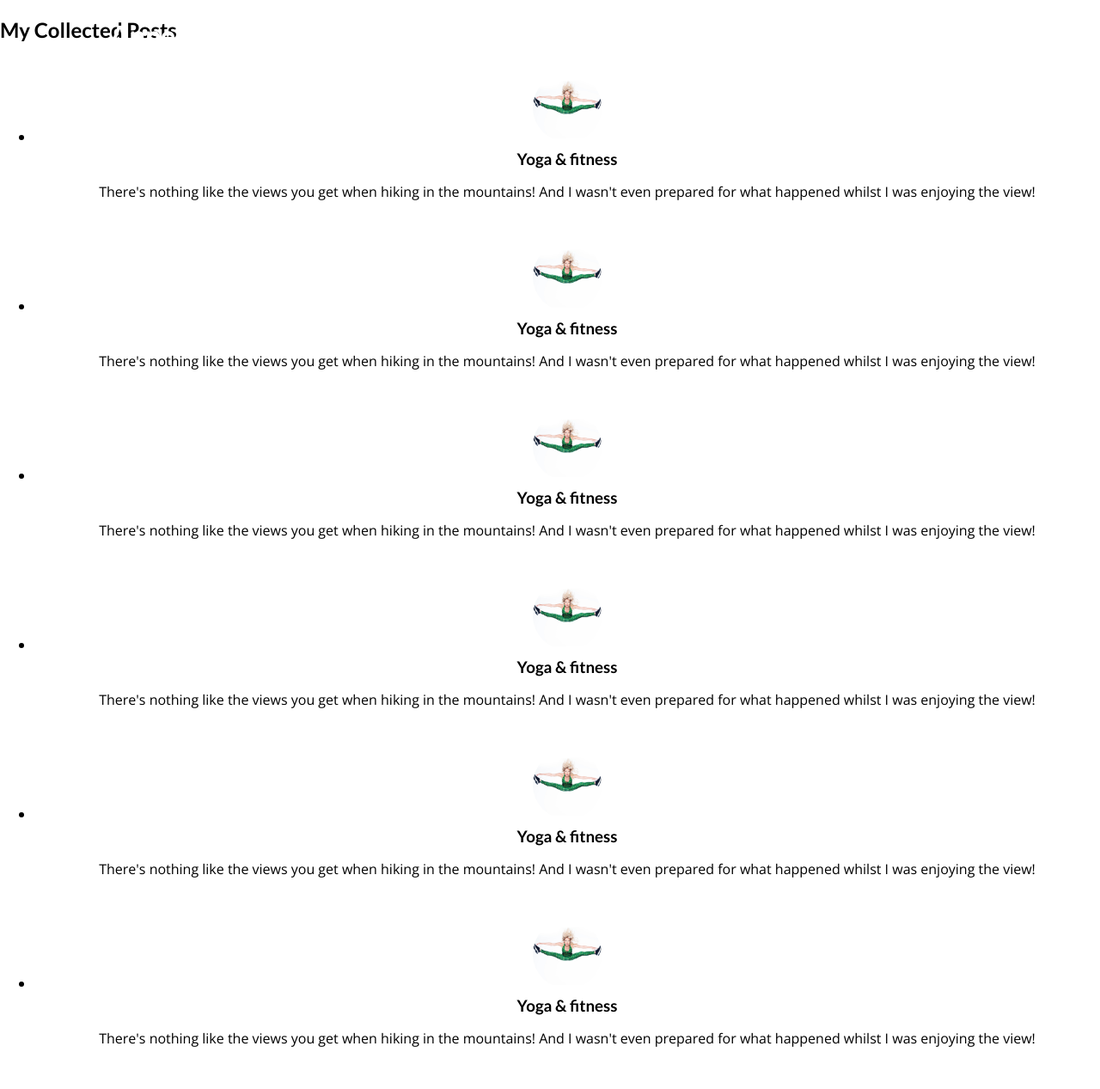
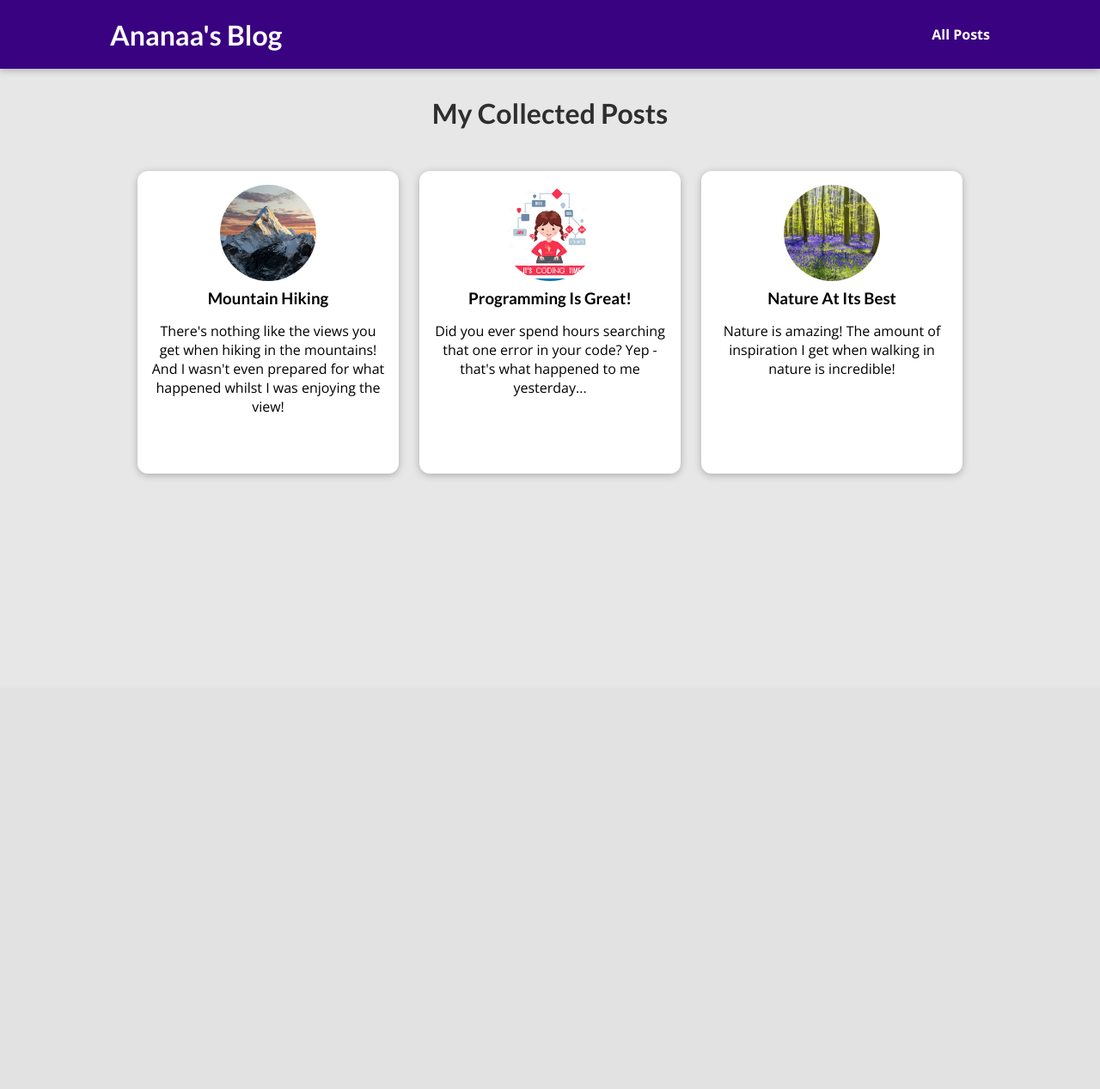
Before and after one commit to annejungers/Django_my_site, a Django app: page /posts in a window 1280 px wide. Shown: the whole page at 86% size. After the commit the page ends 555 px from the top, so only its background shows below. Run offline with Django 4.2, Linux system fonts and the light colour scheme.

Commit message:
evening work

```diff
--- a/Django_my_site/urls.py
+++ b/Django_my_site/urls.py
@@ -15,10 +15,9 @@ Including another URLconf
 """
 from django.contrib import admin
 from django.urls import path, include
-from django.conf.urls.static import static
-from django.conf import settings
+
 
 urlpatterns = [
     path('admin/', admin.site.urls),
     path("", include("blog.urls")),
-] + static(settings.MEDIA_URL, document_root=settings.MEDIA_ROOT)
+]
--- /dev/null
+++ b/blog/static/blog/all-posts.css
@@ -0,0 +1,43 @@
+body {
+    background-color: #e7e7e7;
+  }
+
+  #main-navigation {
+    background-color: #390281;
+    box-shadow: 0 2px 8px rgba(0, 0, 0, 0.25);
+  }
+
+  #all-posts {
+    margin: 7rem auto;
+    width: 90%;
+    max-width: 60rem;
+  }
+
+  #all-posts h2 {
+    text-align: center;
+    font-size: 2rem;
+    color: #2e2e2e;
+    margin: 3rem 0;
+  }
+
+  ul {
+    list-style: none;
+    margin: 0;
+    padding: 0;
+    display: grid;
+    grid-template-columns: repeat(auto-fill, minmax(17rem, 1fr));
+    gap: 1.5rem;
+  }
+
+  .post img {
+    width: 7rem;
+    height: 7rem;
+  }
+
+  .post a {
+    height: 22rem;
+    transform-origin: center;
+    box-shadow: 0 2px 8px rgba(0, 0, 0, 0.25);
+    border-radius: 12px;
+    background-color: white;
+  }
--- a/blog/static/blog/index.css
+++ b/blog/static/blog/index.css
@@ -101,47 +73,3 @@
     font-size: 1.5rem;
     color: #353535;
   }
-
-  .post {
-    display: flex;
-    flex-direction: column;
-    align-items: center;
-    text-align: center;
-  }
-
-  .post a {
-    text-decoration: none;
-    color: black;
-    transition: all 0.2s ease;
-    padding: 1rem;
-  }
-
-  .post a:hover,
-  .post a:active {
-    transform: scale(1.1);
-    background-color: #390281;
-    color: white;
-  }
-
-  .post img {
-    width: 5rem;
-    height: 5rem;
-    object-fit: cover;
-    border-radius: 50%;
-  }
-
-  .post h3 {
-    margin: 0.25rem 0;
-  }
-
-  .post time {
-    color: #666666;
-    margin: 0.25rem;
-    font-style: italic;
-    font-size: 0.85rem;
-  }
-
-  .post:hover time,
-  .post:active time {
-    color: white;
-  }
--- /dev/null
+++ b/blog/static/blog/post.css
@@ -0,0 +1,43 @@
+.post {
+    display: flex;
+    flex-direction: column;
+    align-items: center;
+    text-align: center;
+  }
+
+  .post a {
+    text-decoration: none;
+    color: black;
+    transition: all 0.2s ease;
+    padding: 1rem;
+  }
+
+  .post a:hover,
+  .post a:active {
+    transform: scale(1.1);
+    background-color: #390281;
+    color: white;
+  }
+
+  .post img {
+    width: 5rem;
+    height: 5rem;
+    object-fit: cover;
+    border-radius: 50%;
+  }
+
+  .post h3 {
+    margin: 0.25rem 0;
+  }
+
+  .post time {
+    color: #666666;
+    margin: 0.25rem;
+    font-style: italic;
+    font-size: 0.85rem;
+  }
+
+  .post:hover time,
+  .post:active time {
+    color: white;
+  }
--- a/blog/templates/blog/all-posts.html
+++ b/blog/templates/blog/all-posts.html
@@ -2,24 +2,22 @@
 {% load static %}
 
 {% block title %}
-All my posts
+All My Posts
 {% endblock %}
 
 {% block css_files %}
-  <link rel="stylesheet" href="{% static "blog/index.css" %}" />
+  <link rel="stylesheet" href="{% static "blog/post.css" %}" />
+  <link rel="stylesheet" href="{% static "blog/all-posts.css" %}" />
 {% endblock %}
 
 {% block content %}
 <section id="all-posts">
-    <h2>My Collected Posts</h2>
-    <ul>
-        {% include "blog/includes/post.html" %}
-        {% include "blog/includes/post.html" %}
-        {% include "blog/includes/post.html" %}
-        {% include "blog/includes/post.html" %}
-        {% include "blog/includes/post.html" %}
-        {% include "blog/includes/post.html" %}
-    </ul>
+  <h2>My Collected Posts</h2>
+
+  <ul>
+    {% for post in all_posts %}
+      {% include "blog/includes/post.html" %}
+    {% endfor %}
+  </ul>
 </section>
-
 {% endblock %}
--- a/blog/templates/blog/includes/post.html
+++ b/blog/templates/blog/includes/post.html
@@ -2,14 +2,13 @@
 
 <li>
   <article class="post">
-      <a href="">
-        <img src="{% static 'blog/images/fitness.jpg' %}" alt="Yoga & Fitness" />
+    <a href="{% url "post-detail-page" post.slug %}">
+      <img src="{% static "blog/images/"|add:post.image %}" alt="{{ post.title }}"
+      />
       <div class="post__content">
-          <h3>Yoga & fitness</h3>
+        <h3>{{ post.title }}</h3>
         <p>
-            There's nothing like the views you get when hiking in the
-            mountains! And I wasn't even prepared for what happened whilst I
-            was enjoying the view!
+          {{ post.excerpt }}
         </p>
       </div>
     </a>
--- a/blog/urls.py
+++ b/blog/urls.py
@@ -1,6 +1,3 @@
-from django.urls import path
-
-
 from django.urls import path
 
 from . import views
@@ -8,6 +5,6 @@ from . import views
 urlpatterns = [
     path("", views.starting_page, name="starting-page"),
     path("posts", views.posts, name="posts-page"),
-    path("posts/<slug:slug>", views.post_details,
+    path("posts/<slug:slug>", views.post_detail,
          name="post-detail-page")  # /posts/my-first-post
 ]
--- a/blog/views.py
+++ b/blog/views.py
@@ -1,14 +1,89 @@
+from datetime import date
+
 from django.shortcuts import render
+
+all_posts = [
+    {
+        "slug": "hike-in-the-mountains",
+        "image": "mountains.jpg",
+        "author": "Maximilian",
+        "date": date(2021, 7, 21),
+        "title": "Mountain Hiking",
+        "excerpt": "There's nothing like the views you get when hiking in the mountains! And I wasn't even prepared for what happened whilst I was enjoying the view!",
+        "content": """
+          Lorem ipsum dolor sit amet consectetur adipisicing elit. Officiis nobis
+          aperiam est praesentium, quos iste consequuntur omnis exercitationem quam
+          velit labore vero culpa ad mollitia? Quis architecto ipsam nemo. Odio.
+          Lorem ipsum dolor sit amet consectetur adipisicing elit. Officiis nobis
+          aperiam est praesentium, quos iste consequuntur omnis exercitationem quam
+          velit labore vero culpa ad mollitia? Quis architecto ipsam nemo. Odio.
+          Lorem ipsum dolor sit amet consectetur adipisicing elit. Officiis nobis
+          aperiam est praesentium, quos iste consequuntur omnis exercitationem quam
+          velit labore vero culpa ad mollitia? Quis architecto ipsam nemo. Odio.
+        """
+    },
+    {
+        "slug": "programming-is-fun",
+        "image": "coding.jpg",
+        "author": "Maximilian",
+        "date": date(2022, 3, 10),
+        "title": "Programming Is Great!",
+        "excerpt": "Did you ever spend hours searching that one error in your code? Yep - that's what happened to me yesterday...",
+        "content": """
+          Lorem ipsum dolor sit amet consectetur adipisicing elit. Officiis nobis
+          aperiam est praesentium, quos iste consequuntur omnis exercitationem quam
+          velit labore vero culpa ad mollitia? Quis architecto ipsam nemo. Odio.
+          Lorem ipsum dolor sit amet consectetur adipisicing elit. Officiis nobis
+          aperiam est praesentium, quos iste consequuntur omnis exercitationem quam
+          velit labore vero culpa ad mollitia? Quis architecto ipsam nemo. Odio.
+          Lorem ipsum dolor sit amet consectetur adipisicing elit. Officiis nobis
+          aperiam est praesentium, quos iste consequuntur omnis exercitationem quam
+          velit labore vero culpa ad mollitia? Quis architecto ipsam nemo. Odio.
+        """
+    },
+    {
+        "slug": "into-the-woods",
+        "image": "woods.jpg",
+        "author": "Maximilian",
+        "date": date(2020, 8, 5),
+        "title": "Nature At Its Best",
+        "excerpt": "Nature is amazing! The amount of inspiration I get when walking in nature is incredible!",
+        "content": """
+          Lorem ipsum dolor sit amet consectetur adipisicing elit. Officiis nobis
+          aperiam est praesentium, quos iste consequuntur omnis exercitationem quam
+          velit labore vero culpa ad mollitia? Quis architecto ipsam nemo. Odio.
+          Lorem ipsum dolor sit amet consectetur adipisicing elit. Officiis nobis
+          aperiam est praesentium, quos iste consequuntur omnis exercitationem quam
+          velit labore vero culpa ad mollitia? Quis architecto ipsam nemo. Odio.
+          Lorem ipsum dolor sit amet consectetur adipisicing elit. Officiis nobis
+          aperiam est praesentium, quos iste consequuntur omnis exercitationem quam
+          velit labore vero culpa ad mollitia? Quis architecto ipsam nemo. Odio.
+        """
+    }
+]
+
+def get_date(post):
+  return post['date']
 
 # Create your views here.
 
-def starting_page(request):  #path("")
-    return render(request, "blog/index.html")
+
+def starting_page(request):
+    sorted_posts = sorted(all_posts, key=get_date)
+    latest_posts = sorted_posts[-3:]
+    return render(request, "blog/index.html", {
+      "posts": latest_posts
+    })
 
 
-def posts(request):  #path("posts")
-    return render(request, "blog/all-posts.html")
+def posts(request):
+    return render(request, "blog/all-posts.html", {
+      "all_posts": all_posts
+    })
 
 
-def post_details(request):  #path("posts/<slug:slug>")
-    pass
+def post_detail(request, slug):
+    identified_post = next(post for post in all_posts if post['slug'] == slug)
+    return render(request, "blog/post-detail.html", {
+      "post": identified_post
+    })
--- a/static/app.css
+++ b/static/app.css
@@ -18,3 +18,31 @@ h3 {
   font-family: 'Lato', sans-serif;
   font-weight: bold;
 }
+
+#main-navigation {
+  width: 100%;
+  height: 5rem;
+  display: flex;
+  justify-content: space-between;
+  align-items: center;
+  padding: 0 10%;
+  position: absolute;
+  top: 0;
+  left: 0;
+}
+
+#main-navigation a {
+  text-decoration: none;
+  color: white;
+  font-weight: bold;
+}
+
+#main-navigation a:hover,
+#main-navigation a:active {
+  color: #cf79f1;
+}
+
+#main-navigation h1 a:hover,
+#main-navigation h1 a:active {
+  color: white;
+}
--- a/templates/base.html
+++ b/templates/base.html
@@ -1,24 +1,29 @@
-{% load static %} <!--this enables static files in this template-->
+{% load static %}
 
+<!DOCTYPE html>
+{% load static %}
 
 <!DOCTYPE html>
 <html lang="en">
 <head>
   <meta charset="UTF-8">
-    <meta name="viewport" content="width=device-width,initial-scale=1.0">
+  <meta name="viewport" content="width=device-width, initial-scale=1.0">
   <title>{% block title %}{% endblock %}</title>
-    <link rel="stylesheet" href="{% static 'app.css' %}">
+  <link rel="stylesheet" href="{% static "app.css" %}">
   {% block css_files %}{% endblock %}
 </head>
 <body>
   <header id="main-navigation">
-        <h1><a href="">Anne's Blog</a></h1>
+    <h1><a href="{% url "starting-page" %}">Ananaa's Blog</a></h1>
     <nav>
-            <a href="">All Posts</a>
+      <a href="{% url "posts-page" %}">All Posts</a>
     </nav>
   </header>
+
   {% block content %}
   {% endblock %}
+</body>
+</html>
 
 
 </body>
```
Also changed, not shown: other parts of blog/static/blog/index.css (+1 -29 lines), blog/templates/blog/index.html (+7 -4 lines), blog/templates/blog/post-detail.html (added, +25 -0 lines), templates/404.html (added, +10 -0 lines), README.md, blog/static/blog/images/anne.png (renamed from blog/static/blog/images/anne_photo.png), blog/static/blog/images/coding.jpg (added), blog/static/blog/images/mountains.jpg (added), blog/static/blog/images/woods.jpg (added), blog/static/blog/images/yoga.jpg (added). Lines whose indentation alone changed are shown as unchanged.
